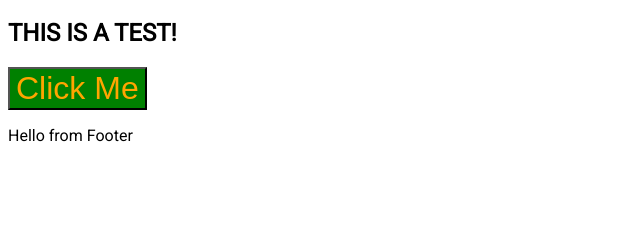
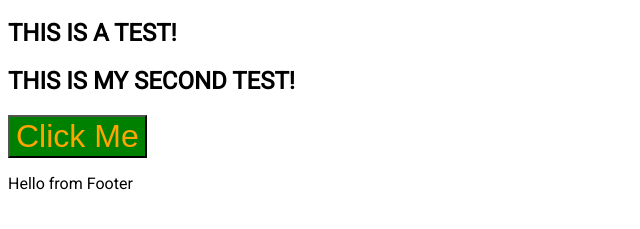
Before and after one commit to SignetOHara/gatsby-tutorial-codeaddict, a Gatsby site: page / in a window 1280 px wide. Shown: the part 173-402 px from the top of the page, without its empty margins (0-640 px from the left). Built offline with nearby package versions, Linux system fonts and the light colour scheme; Gatsby itself is replaced by a stand-in of ours.

Commit message:
Another test

```diff
--- a/src/pages/index.js
+++ b/src/pages/index.js
@@ -7,6 +7,7 @@ export default function Home() {
     <Layout>
       <h1>Hello from Gatsby</h1>
       <h2>THIS IS A TEST!</h2>
+      <h2>THIS IS MY SECOND TEST!</h2>
       <ExampleButton>Click Me</ExampleButton>
     </Layout>
   );
```
